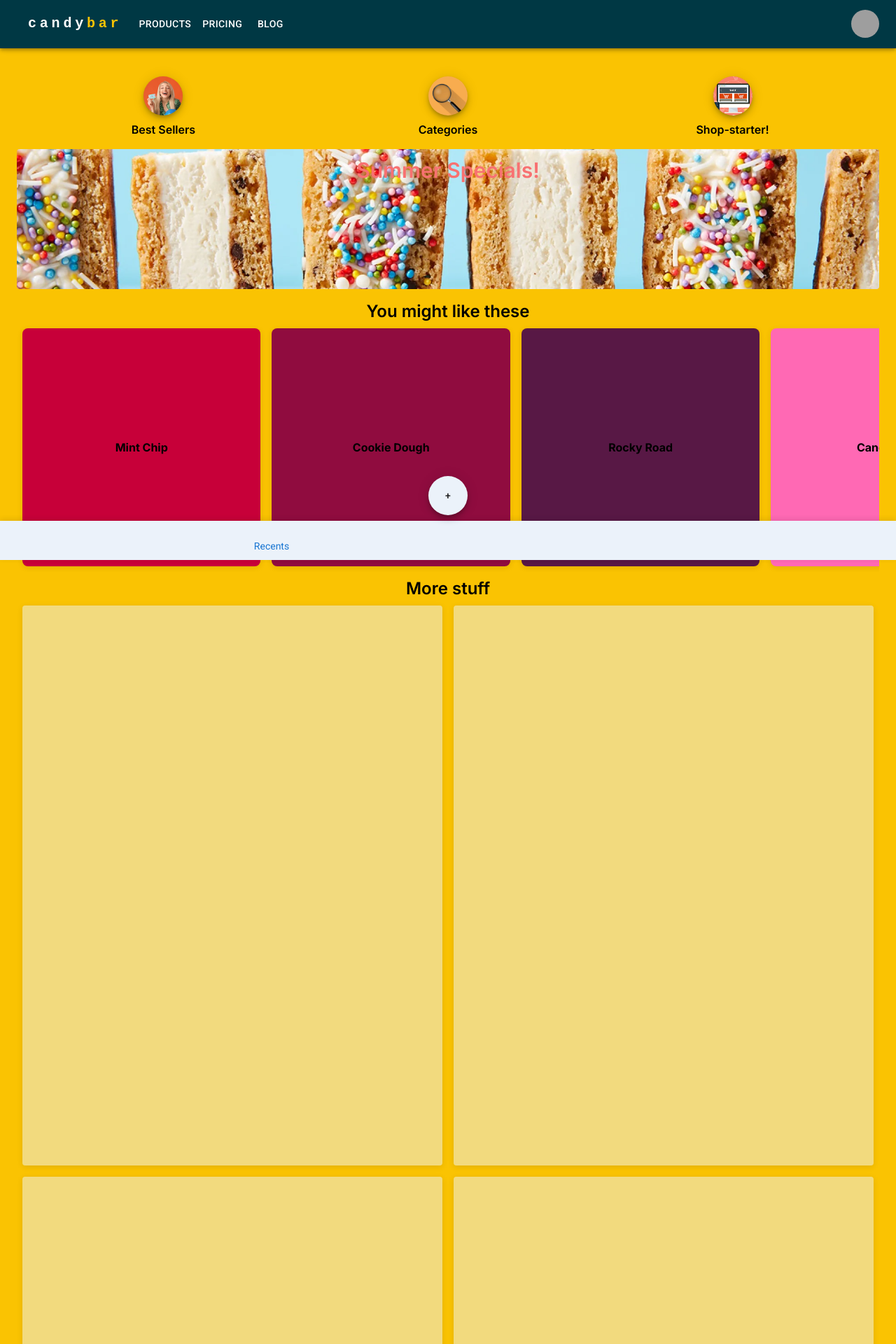
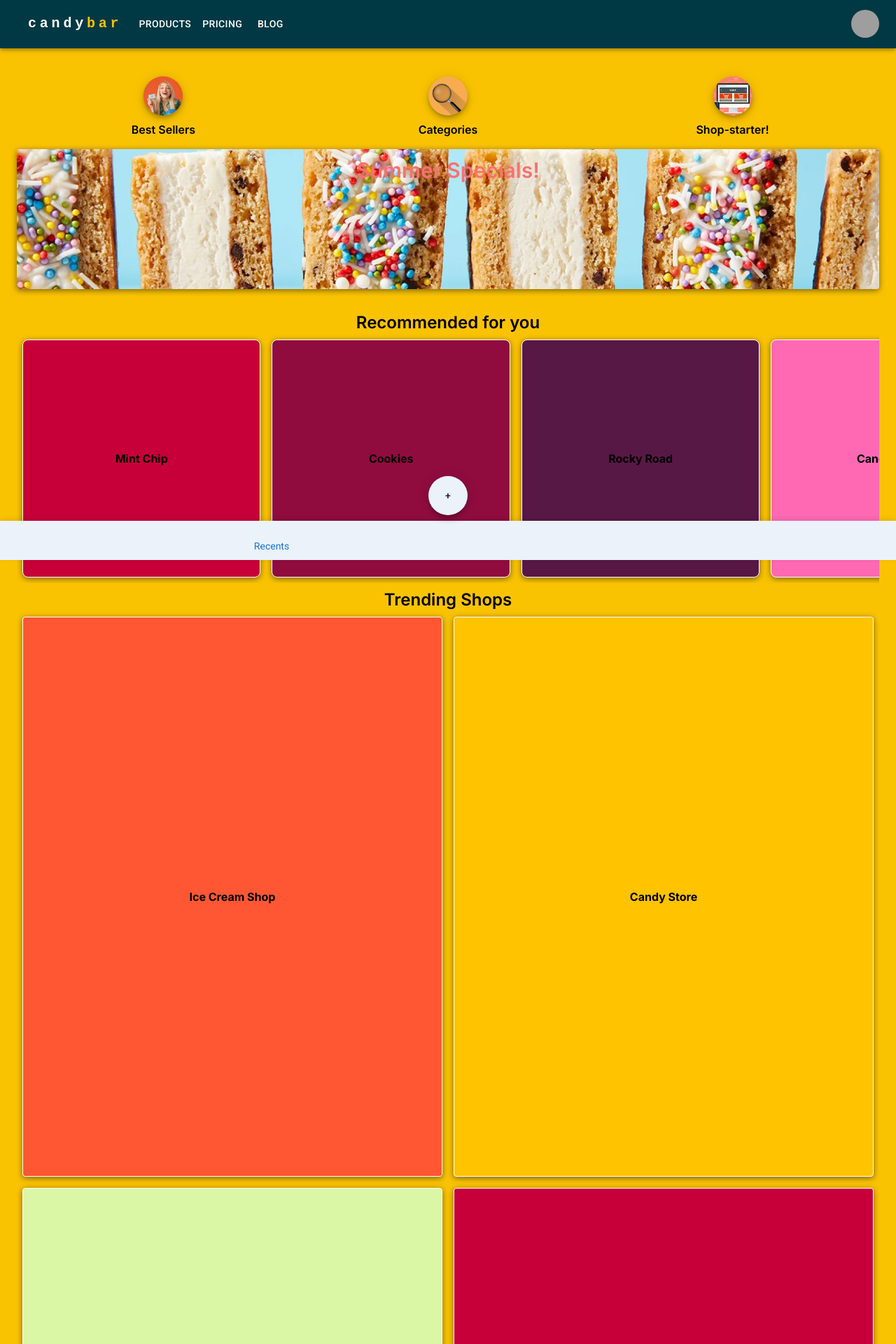
Before and after one commit to Michael-Anderson92/ungrateful-dev, a Next.js app: page / in a window 1280 px wide. Shown: the top 1920 px of the page at 70% size. Built offline with nearby package versions, Linux system fonts and the light colour scheme; grey boxes are pictures that could not be loaded; some icons are missing; a web font is replaced by a local one.

Commit message:
added placeholder data to the recommended shops section and a mouseover effect to all page components

```diff
--- a/app/page.tsx
+++ b/app/page.tsx
@@ -23,10 +23,32 @@ const likedProducts = [
 // All products data
 const allProducts = [
   { id: 4, name: 'Mint Chip', color: '#C70039', category: 'Ice Cream' },
-  { id: 5, name: 'Cookie Dough', color: '#900C3F', category: 'Ice Cream' },
+  { id: 5, name: 'Cookies', color: '#900C3F', category: 'Ice Cream' },
   { id: 6, name: 'Rocky Road', color: '#581845', category: 'Ice Cream' },
   { id: 7, name: 'Candy Cane', color: '#FF69B4', category: 'Sweets' },
   { id: 8, name: 'Gummy Bears', color: '#FF8C00', category: 'Sweets' },
+];
+
+const allShops = [
+  { id: 1, name: 'Ice Cream Shop', color: '#FF5733' },
+  { id: 2, name: 'Candy Store', color: '#FFC300' },
+  { id: 3, name: 'Chocolate Factory', color: '#DAF7A6' },
+  { id: 4, name: 'Sweet Treats', color: '#C70039' },
+  { id: 5, name: 'Gourmet Delights', color: '#900C3F' },
+  { id: 6, name: 'Sugar Rush', color: '#581845' },
+  { id: 7, name: 'Candy Land', color: '#FF69B4' },
+  { id: 8, name: 'Sweets Paradise', color: '#FF8C00' },
+]
+
+const advertisedShops = [
+  { id: 1, name: 'Ice Cream Shop', color: '#FF5733' },
+  { id: 2, name: 'Candy Store', color: '#FFC300' },
+  { id: 3, name: 'Chocolate Factory', color: '#DAF7A6' },
+  { id: 4, name: 'Sweet Treats', color: '#C70039' },
+  { id: 5, name: 'Gourmet Delights', color: '#900C3F' },
+  { id: 6, name: 'Sugar Rush', color: '#581845' },
+  { id: 7, name: 'Candy Land', color: '#FF69B4' },
+  { id: 8, name: 'Sweets Paradise', color: '#FF8C00' },
 ];
 
 // Get recommended products
@@ -71,15 +93,22 @@ export default function Page() {
       width: '100%',
       height: 200,
       marginTop: 2,
-              marginBottom: 2,
+      marginBottom: 4,
       borderRadius: 1,
       backgroundColor: 'rgba(235, 242, 250, 0.5)',
       backgroundImage: 'url(./backgrounds/icecream-bars.webp)',
       backgroundSize: 'cover',
       backgroundPosition: 'center',
-              '&:hover': {
-                bgcolor: 'primary.dark',
-              },
+      boxShadow: '0 2px 8px rgba(0, 0, 0, 0.5)',
+      transition: 'transform 0.2s ease-in-out, box-shadow 0.2s ease-in-out',
+    }}
+    onMouseOver={(e) => {
+      e.currentTarget.style.transform = 'scale(1.05)'; // Slight zoom
+      e.currentTarget.style.boxShadow = '0 4px 12px rgba(0, 0, 0, 0.5)'; // Enhanced shadow
+    }}
+    onMouseOut={(e) => {
+      e.currentTarget.style.transform = 'scale(1)'; // Reset zoom
+      e.currentTarget.style.boxShadow = '0 2px 8px rgba(0, 0, 0, 0.5)'; // Reset shadow
     }}
   >
     <h1 className="text-center text-3xl mt-3 font-semibold text-red-400">
@@ -88,8 +117,9 @@ export default function Page() {
   </Box>
 </ThemeProvider>
 
+
         {/* Recommendations Section */}
-        <h1 className="text-center text-2xl font-semibold">You might like these</h1>
+        <h1 className="text-center text-2xl font-semibold">Recommended for you</h1>
         <div
           style={{
             display: 'flex',
@@ -103,24 +133,36 @@ export default function Page() {
             key={item.id}
             style={{
               flex: '0 0 28%',
+              border: '1px solid #fff',
               aspectRatio: '1 / 1',
               backgroundColor: item.color,
               borderRadius: '8px',
               display: 'flex',
               justifyContent: 'center',
               alignItems: 'center',
-                boxShadow: '0 2px 8px rgba(0, 0, 0, 0.1)',
+              boxShadow: '0 2px 8px rgba(0, 0, 0, 0.5)',
               fontSize: '1rem',
               fontWeight: 'bold',
+              transition: 'transform 0.2s ease-in-out, box-shadow 0.2s ease-in-out', // Smooth animation
+            }}
+            onMouseOver={(e) => {
+              e.currentTarget.style.transform = 'scale(1.05)'; // Slight zoom
+              e.currentTarget.style.boxShadow = '0 4px 12px rgba(0, 0, 0, 0.5)'; // Enhanced shadow
+            }}
+            onMouseOut={(e) => {
+              e.currentTarget.style.transform = 'scale(1)'; // Reset zoom
+              e.currentTarget.style.boxShadow = '0 2px 8px rgba(0, 0, 0, 0.5)'; // Reset shadow
             }}
           >
             {item.name}
           </div>
+
           ))}
         </div>
 
         {/* More Content Section */}
-        <h1 className="text-center text-2xl font-semibold mt-2">More stuff</h1>
+        {/* Trending Shops Section */}
+<h1 className="text-center text-2xl font-semibold mt-2">Trending Shops</h1>
 <div
   style={{
     display: 'grid',
@@ -129,21 +171,37 @@ export default function Page() {
     gridTemplateColumns: 'repeat(2, 1fr)',
   }}
 >
-          {Array.from({ length: 8 }).map((_, index) => (
+  {advertisedShops.map((shop) => (
     <Box
-              key={index}
+      key={shop.id}
       sx={{
         aspectRatio: '3 / 4',
-                backgroundColor: 'rgba(235, 242, 250, 0.5)',
+        border: '1px solid #fff',
+        backgroundColor: shop.color,
         borderRadius: 1,
         display: 'flex',
         justifyContent: 'center',
         alignItems: 'center',
-                boxShadow: '0 2px 8px rgba(0, 0, 0, 0.1)',
+        boxShadow: '0 2px 8px rgba(0, 0, 0, 0.5)',
+        fontWeight: 'bold',
+        fontSize: '1rem',
+        transition: 'transform 0.2s ease-in-out, box-shadow 0.2s ease-in-out', // Smooth transition
       }}
-            />
+      onMouseOver={(e) => {
+        e.currentTarget.style.transform = 'scale(1.05)'; // Slight zoom
+        e.currentTarget.style.boxShadow = '0 4px 12px rgba(0, 0, 0, 0.5)'; // Enhanced shadow
+      }}
+      onMouseOut={(e) => {
+        e.currentTarget.style.transform = 'scale(1)'; // Reset zoom
+        e.currentTarget.style.boxShadow = '0 2px 8px rgba(0, 0, 0, 0.5)'; // Reset shadow
+      }}
+    >
+      {shop.name}
+    </Box>
   ))}
 </div>
+
+
 
         {/* Mission Section */}
         <div className="flex flex-col items-center mb-32">
--- a/components/FloatingActionButtons.tsx
+++ b/components/FloatingActionButtons.tsx
@@ -3,7 +3,6 @@
 import * as React from 'react';
 import Box from '@mui/material/Box';
 import Fab from '@mui/material/Fab';
-import FavoriteIcon from '@mui/icons-material/Favorite';
 
 export default function FloatingActionButtons() {
   return (
@@ -24,6 +23,15 @@ export default function FloatingActionButtons() {
             backgroundSize: '150%',
             backgroundPosition: '-10px -5px',
             marginBottom: 1,
+            transition: 'transform 0.2s ease-in-out, box-shadow 0.2s ease-in-out', // Smooth transition
+          }}
+          onMouseOver={(e) => {
+            e.currentTarget.style.transform = 'scale(1.1)'; // Slight zoom
+            e.currentTarget.style.boxShadow = '0 4px 12px rgba(0, 0, 0, 0.3)'; // Enhanced shadow
+          }}
+          onMouseOut={(e) => {
+            e.currentTarget.style.transform = 'scale(1)'; // Reset scale
+            e.currentTarget.style.boxShadow = '0 2px 8px rgba(0, 0, 0, 0.1)'; // Reset shadow
           }}
           size="large"
           aria-label="Navigate to Best Sellers"
@@ -45,6 +53,15 @@ export default function FloatingActionButtons() {
             backgroundSize: '130%',
             backgroundPosition: '-10px -5px',
             marginBottom: 1,
+            transition: 'transform 0.2s ease-in-out, box-shadow 0.2s ease-in-out',
+          }}
+          onMouseOver={(e) => {
+            e.currentTarget.style.transform = 'scale(1.1)';
+            e.currentTarget.style.boxShadow = '0 4px 12px rgba(0, 0, 0, 0.3)';
+          }}
+          onMouseOut={(e) => {
+            e.currentTarget.style.transform = 'scale(1)';
+            e.currentTarget.style.boxShadow = '0 2px 8px rgba(0, 0, 0, 0.1)';
           }}
           size="large"
           aria-label="Navigate to Categories"
@@ -69,6 +86,15 @@ export default function FloatingActionButtons() {
             backgroundSize: '130%',
             backgroundPosition: '-8px -5px',
             marginBottom: 1,
+            transition: 'transform 0.2s ease-in-out, box-shadow 0.2s ease-in-out',
+          }}
+          onMouseOver={(e) => {
+            e.currentTarget.style.transform = 'scale(1.1)';
+            e.currentTarget.style.boxShadow = '0 4px 12px rgba(0, 0, 0, 0.3)';
+          }}
+          onMouseOut={(e) => {
+            e.currentTarget.style.transform = 'scale(1)';
+            e.currentTarget.style.boxShadow = '0 2px 8px rgba(0, 0, 0, 0.1)';
           }}
           size="large"
           aria-label="Navigate to Shop Starter"
```
Lines whose indentation alone changed are shown as unchanged.
